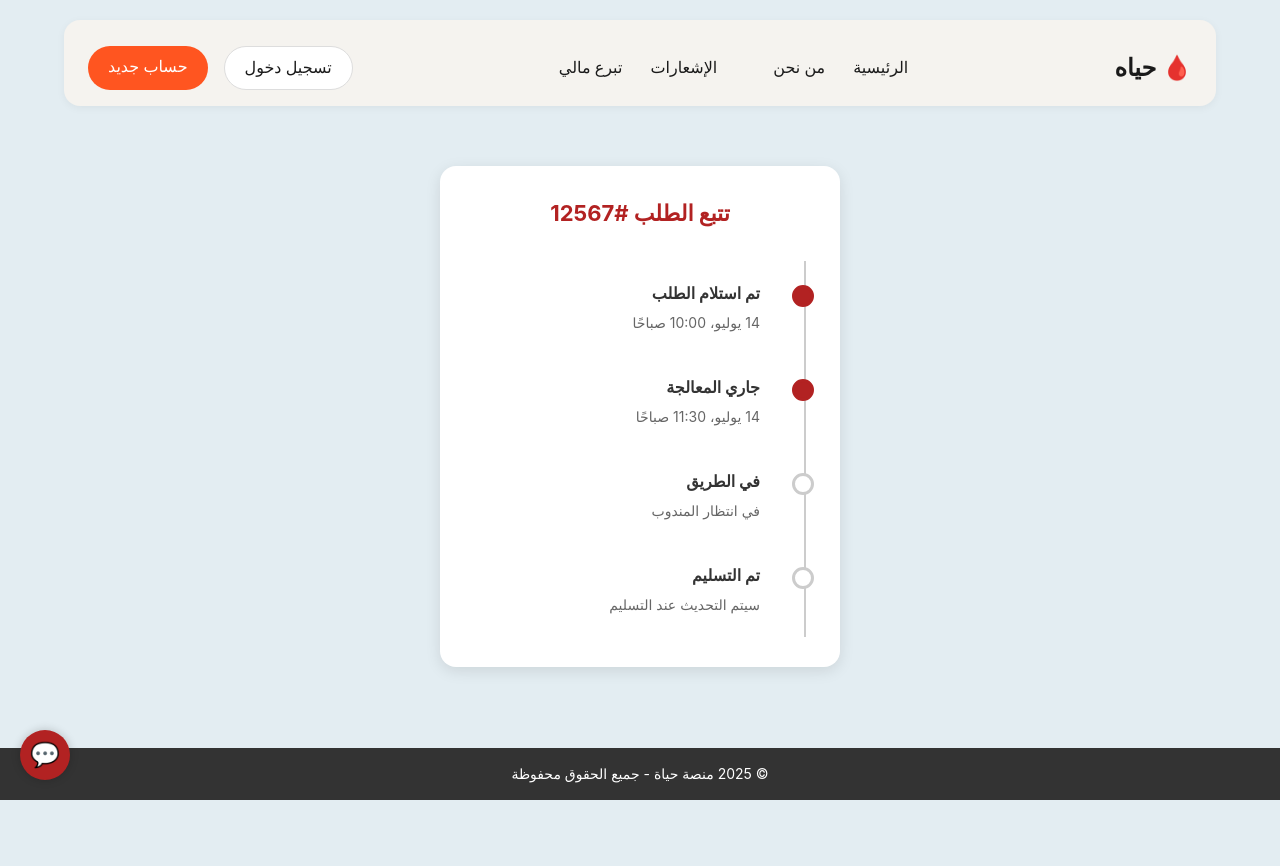
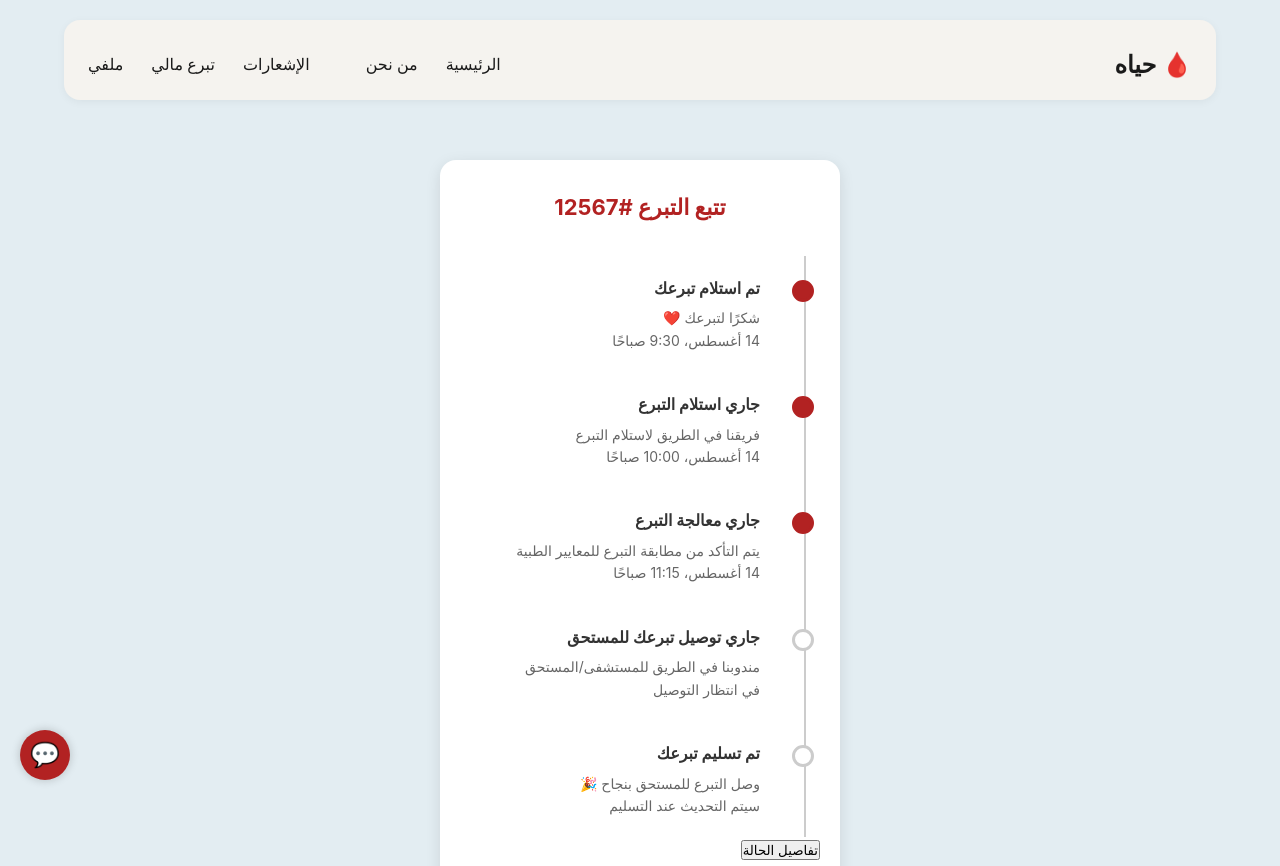
Before and after one commit to 02ehab/Benulife, a plain HTML site: page track_order.html in a window 1280 px wide. Shown: the top 866 px of the page. Before the commit the page ends 800 px from the top, so only its background shows below. Drawn offline with Linux system fonts and the light colour scheme; a script that the page names is missing.

Commit message:
Update track_order.html

```diff
--- a/track_order.html
+++ b/track_order.html
@@ -15,35 +15,24 @@
     <div class="container header-container">
       <div class="logo">🩸 حياه</div>
       <button class="menu-toggle" onclick="openMenu()">☰</button>
-
       <nav class="main-nav">
         <a href="index.html">الرئيسية</a>
-      <a href="about.html">من نحن</a>
+        <a href="about.html">من نحن </a>
         <span id="requestsLinkDesktop"></span>
         <a href="notifications.html">الإشعارات</a>
         <a href="donation_fund.html" class="active">تبرع مالي</a>
-      <a href="profile.html" id="profileLink" class="auth-link" style="display: none;">ملفي</a>
+        <a href="profile.html" class="auth-link">ملفي</a>
       </nav>
-
-    <div class="auth-buttons" id="authButtons">
-      <a href="login.html" class="btn-signin">تسجيل دخول</a>
-      <a href="signup.html" class="btn-signup">حساب جديد</a>
     </div>
-  </div>
-
     <div id="sideMenu" class="side-menu">
       <button class="close-btn" onclick="closeMenu()">✖</button>
       <nav>
         <a href="index.html">الرئيسية</a>
-      <a href="about.html">من نحن</a>
+        <a href="about.html">من نحن </a>
+        <span id="requestsLinkMobile"></span>
         <a href="notifications.html">الإشعارات</a>
-      <a href="donation_fund.html">تبرع مالي</a>
-      <a href="profile.html" id="profileLinkMobile" class="auth-link" style="display: none;">ملفي</a>
-
-      <div id="sideAuthButtons">
-        <a href="login.html" class="btn-signin">تسجيل دخول</a>
-        <a href="signup.html" class="btn-signup">حساب جديد</a>
-      </div>
+        <a href="donation_fund.html" class="active">تبرع مالي</a>
+        <a href="profile.html">ملفي</a>
       </nav>
     </div>
   </header>
@@ -54,29 +43,50 @@
   <div class="track-wrapper">
     <div class="track-card">
       <div class="track-header">
-          <h2>تتبع الطلب #12567</h2>
+        <h2>تتبع التبرع #12567</h2>
       </div>
+
       <ul class="timeline">
         <li class="timeline-item done">
-            <h4>تم استلام الطلب</h4>
-            <p>14 يوليو، 10:00 صباحًا</p>
+          <h4>تم استلام تبرعك</h4>
+          <p class="small-text">شكرًا لتبرعك ❤️</p>
+          <p>14 أغسطس، 9:30 صباحًا</p>
         </li>
+
         <li class="timeline-item done">
-            <h4>جاري المعالجة</h4>
-            <p>14 يوليو، 11:30 صباحًا</p>
+          <h4>جاري استلام التبرع</h4>
+          <p class="small-text">فريقنا في الطريق لاستلام التبرع</p>
+          <p>14 أغسطس، 10:00 صباحًا</p>
         </li>
+
+        <li class="timeline-item done">
+          <h4>جاري معالجة التبرع</h4>
+          <p class="small-text">يتم التأكد من مطابقة التبرع للمعايير الطبية</p>
+          <p>14 أغسطس، 11:15 صباحًا</p>
+        </li>
+
         <li class="timeline-item">
-            <h4>في الطريق</h4>
-            <p>في انتظار المندوب</p>
+          <h4>جاري توصيل تبرعك للمستحق</h4>
+          <p class="small-text">مندوبنا في الطريق للمستشفى/المستحق</p>
+          <p>في انتظار التوصيل</p>
         </li>
+
         <li class="timeline-item">
-            <h4>تم التسليم</h4>
+          <h4>تم تسليم تبرعك</h4>
+          <p class="small-text">وصل التبرع للمستحق بنجاح 🎉</p>
           <p>سيتم التحديث عند التسليم</p>
         </li>
       </ul>
+
+      <div class="track-footer">
+        <button onclick="window.location.href='case_details.html'" class="case-btn">
+          تفاصيل الحالة
+        </button>
+      </div>
     </div>
   </div>
 </main>
+
 
   </div>
 
@@ -103,7 +113,7 @@
     <button onclick="sendChatMessage()">إرسال</button>
   </div>
 
-  <script src="track_order.js"></script>
+  <script type="module" src="track_order.js"></script>
   <script src="chatbot.js"></script>
 
 <!-- الفوتر -->
```
Lines whose indentation alone changed are shown as unchanged.
